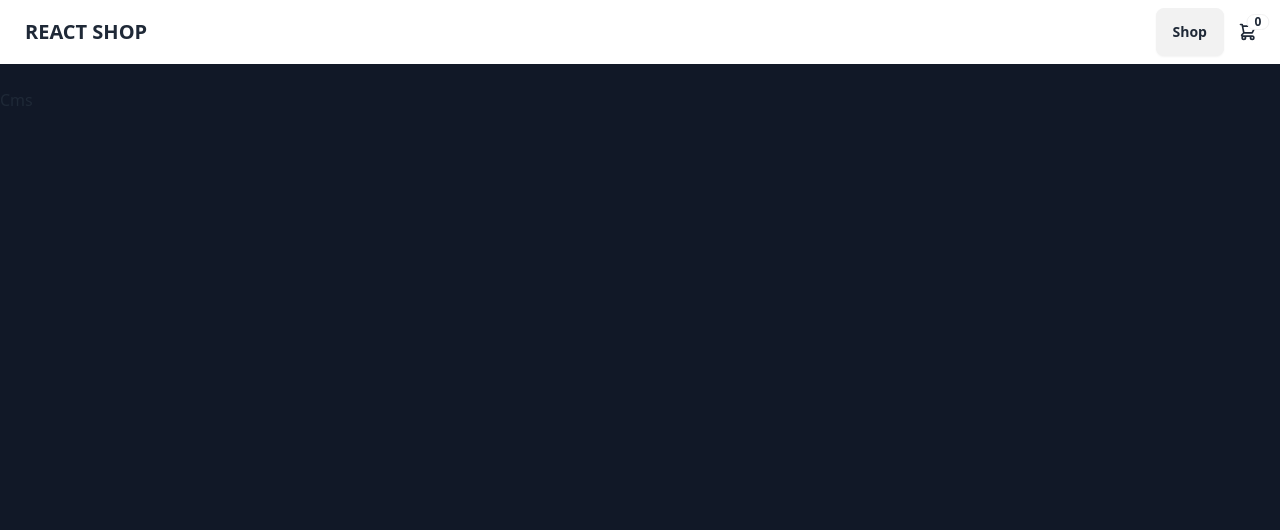
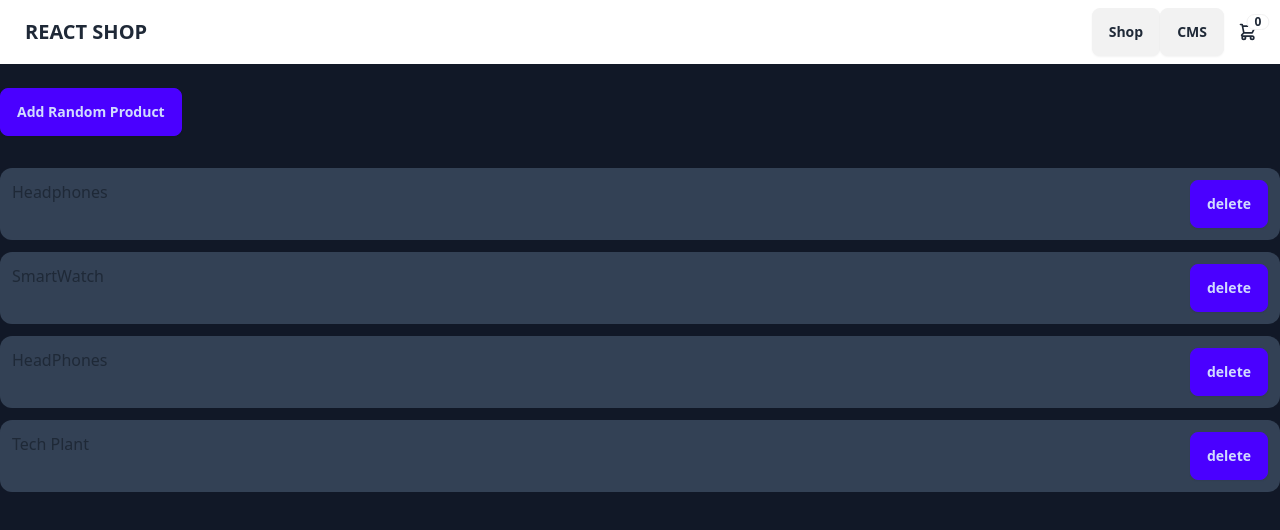
Before and after one commit to trainingfb/react18-state-management-masterclass, a React (Vite) app: page /cms in a window 1280 px wide. Shown: the top 530 px of the page. Built offline with nearby package versions, Linux system fonts and the light colour scheme; data requests are answered from the project's data file.

Commit message:
add Redux Toolkit Query examples

```diff
--- a/server/db.json
+++ b/server/db.json
@@ -34,7 +34,9 @@
     }
   ],
   "dealOfTheWeek": {
-    "id": "2", "title": "SmartWatch", "cost": 200,
+    "id": "2",
+    "title": "SmartWatch",
+    "cost": 200,
     "promoCost": 159,
     "description": "Elevate your day with our SmartWatch. Track fitness, receive notifications, and stay connected, all from your wrist.",
     "url": "https://images.unsplash.com/photo-1523275335684-37898b6baf30?q=80&w=1999&auto=format&fit=crop&ixlib=rb-4.0.3&ixid=M3wxMjA3fDB8MHxwaG90by1wYWdlfHx8fGVufDB8fHx8fA%3D%3D"
--- a/src/App.tsx
+++ b/src/App.tsx
@@ -5,16 +5,21 @@ import { Outlet } from 'react-router-dom';
 import { Navbar } from './core/Navbar.tsx';
 import { productApi } from './core/store/product.api.ts';
 import { shopCartStore } from './core/store/shop-cart.store.ts';
+import { productCMSApi } from './pages/cms/api/productCMS.api.ts';
 
 const rootReducer = combineReducers({
   cart: shopCartStore.reducer,
   products: productApi.reducer,
+  productsCMS: productCMSApi.reducer,
 });
 
 export const store = configureStore({
   reducer: rootReducer,
   middleware: (getDefaultMiddleware) =>
-    getDefaultMiddleware().concat( productApi.middleware )
+    getDefaultMiddleware().concat(
+      productApi.middleware,
+      productCMSApi.middleware
+    )
 
 });
 
--- a/src/core/Navbar.tsx
+++ b/src/core/Navbar.tsx
@@ -4,7 +4,6 @@ import { NavLink } from 'react-router-dom';
 import { RootState } from '../App.tsx';
 
 export function Navbar () {
-  // NEW
   const cartItems = useSelector((state: RootState) => state.cart)
 
   return (
@@ -16,8 +15,9 @@ export function Navbar () {
         </NavLink>
       </div>
       <div className="flex-none">
+        <NavLink to="/shop" className="btn">Shop</NavLink>
         {/*NEW*/}
-        <NavLink to="/shop" className="btn">Shop</NavLink>
+        <NavLink to="/cms" className="btn">CMS</NavLink>
 
         <div className="dropdown dropdown-end">
           <div role="button" className="btn btn-ghost btn-circle">
--- a/src/pages/cms/Cms.tsx
+++ b/src/pages/cms/Cms.tsx
@@ -1,4 +1,39 @@
 // /src/pages/cms/Cms.tsx
-export default function Cms () {
-  return <div>Cms</div>
-}
+import { useAddProductMutation, useDeleteProductMutation, useGetProductsQuery } from './api/productCMS.api.ts';
+
+export default function CMS() {
+  const { data } = useGetProductsQuery()
+  const [
+    deleteUser,
+    { isLoading }
+  ] = useDeleteProductMutation();
+
+  const [ addUser ] = useAddProductMutation();
+
+  return <div>
+
+    <button className="btn btn-primary"
+      onClick={
+      () => addUser({ title: `Item${Math.random()}`  })
+        .then(() => console.log('added'))
+    }
+    >Add Random Product</button>
+
+    <div className="flex flex-col gap-3 my-8">
+    {
+      data?.map(u => {
+        return (
+          <div key={u.id} className="bg-slate-700 rounded-xl p-3 flex justify-between">
+            {u.title}
+            <button
+              className="btn btn-primary"
+              onClick={() => deleteUser(u.id)}>
+              delete {isLoading}
+            </button>
+          </div>)
+      })
+    }
+    </div>
+
+  </div>
+};
--- /dev/null
+++ b/src/pages/cms/api/productCMS.api.ts
@@ -0,0 +1,46 @@
+// /src/pages/cms/api/productCMS.api.ts
+import { createApi, fetchBaseQuery } from '@reduxjs/toolkit/query/react'
+import { Product } from '../../../model/shop-types.ts';
+
+export const productCMSApi = createApi({
+  reducerPath: 'productsCMS',
+  baseQuery: fetchBaseQuery({ baseUrl: 'http://localhost:3000/' }),
+  tagTypes: ['Products'],
+  endpoints: (builder) => ({
+    getProducts: builder.query<Product[], void>({
+      query: () => `/products`,
+      providesTags: ['Products'],
+      // keepUnusedDataFor: 5,
+    }),
+    addProduct: builder.mutation<Product, Partial<Product>>({
+      query: (body) => ({
+        url: '/products',
+        method: 'POST',
+        body,
+      }),
+      invalidatesTags: ['Products'],
+    }),
+    deleteProduct: builder.mutation({
+      query: (id) => ({
+        url: `products/${id}`,
+        method: 'DELETE',
+      }),
+      invalidatesTags: ['Products'],
+    }),
+    updateProduct: builder.mutation({
+      query: ({ id, ...data}) => ({
+        url: `products/${id}`,
+        method: 'PATCH',
+        body: data,
+      }),
+      // invalidatesTags: (result, error, id) => [{ type: 'Products', id }],
+    })
+  }),
+})
+
+export const {
+  useGetProductsQuery,
+  useUpdateProductMutation,
+  useAddProductMutation,
+  useDeleteProductMutation
+} = productCMSApi
--- a/src/pages/shop/Shop.tsx
+++ b/src/pages/shop/Shop.tsx
@@ -1,8 +1,11 @@
 // src/pages/shop/Shop.tsx
+import { useDispatch } from 'react-redux';
 import { useGetProductsQuery } from '../../core/store/product.api.ts';
+import { addToCart } from '../../core/store/shop-cart.store.ts';
 
 export default function Shop () {
   const { data, error, isLoading } = useGetProductsQuery()
+  const dispatch = useDispatch();
 
   if (isLoading) {
     return <div>loading...</div>
@@ -10,12 +13,22 @@ export default function Shop () {
   if (error) {
     return <div>Ahia! Server error!</div>
   }
-  return <div>
+  return <div className="grid grid-cols-1 sm:grid-cols-2 gap-3">
     {
       data?.map(p => {
-        return <li key={p.id}>
-          {p.title}
-        </li>
+        return <div key={p.id}>
+          <div className="font-bold text-2xl mb-6 flex items-center gap-3">
+            {/*NEW*/}
+            <button
+              className="btn"
+              onClick={() => dispatch(addToCart(p))}
+
+            >Add
+            </button>
+            {p.title}
+          </div>
+          <img src={p.url} alt={p.title} className="rounded-xl"/>
+        </div>
       })
     }
   </div>
```
